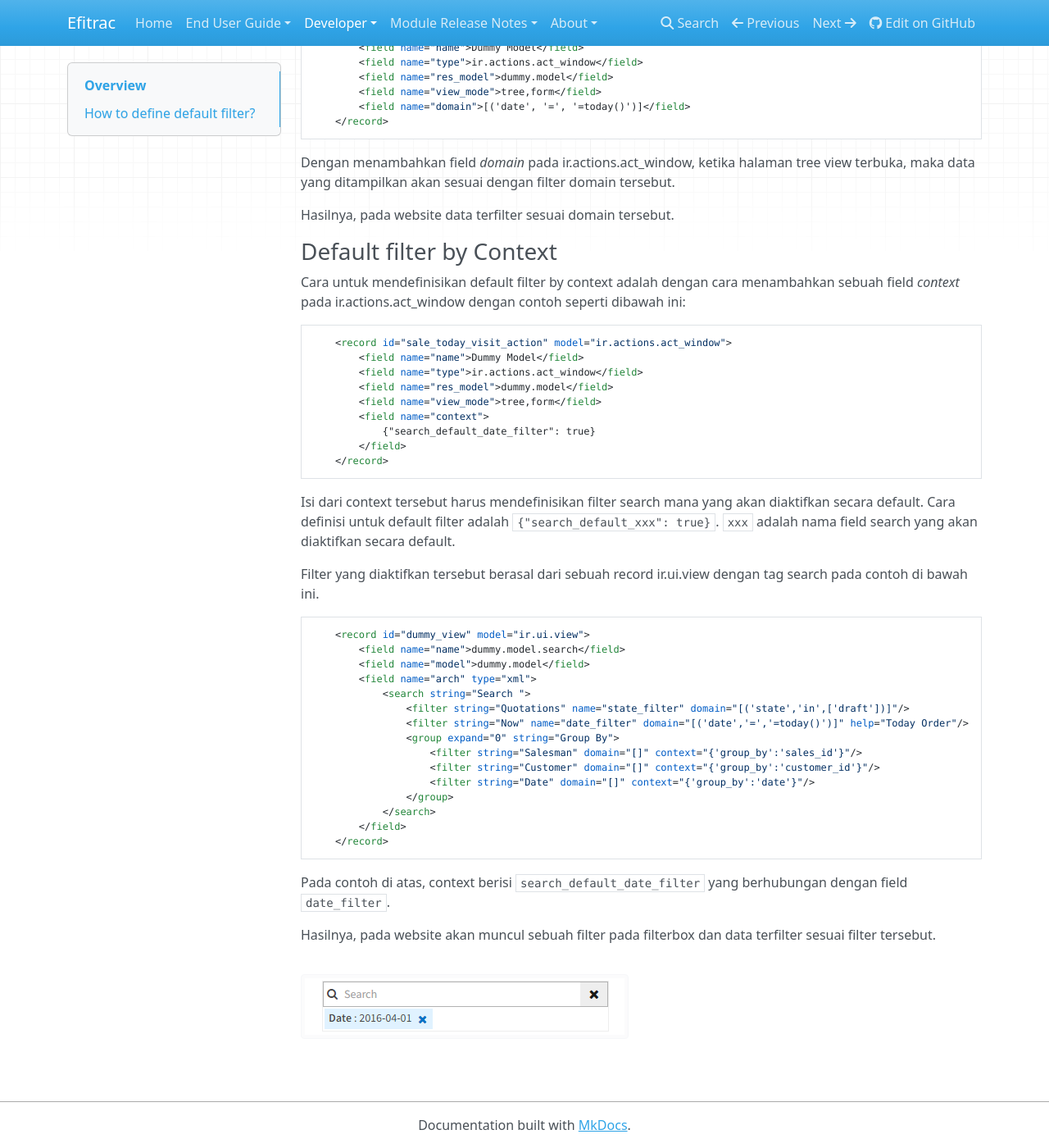
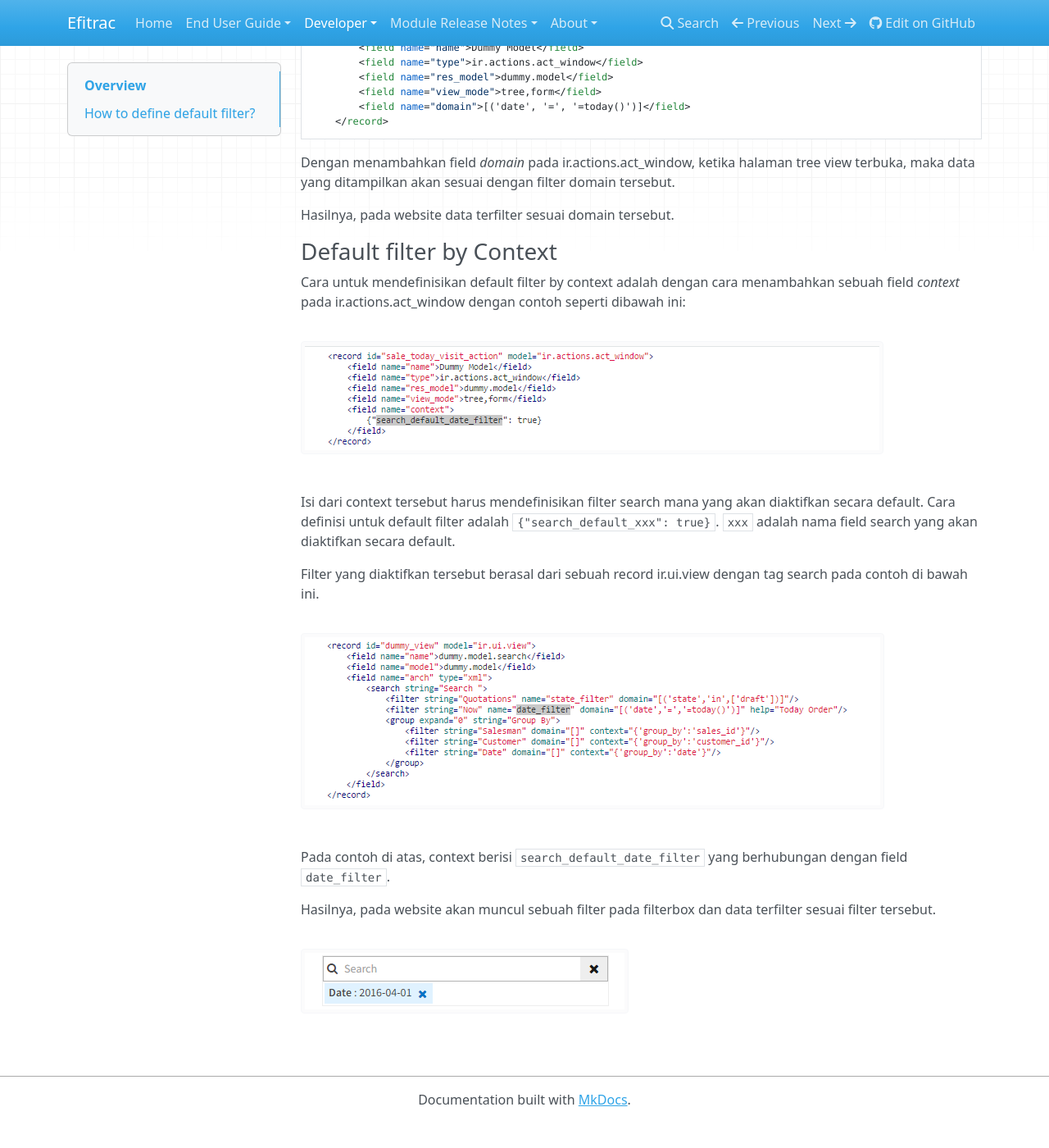
Before and after one commit to ianyulianto/efitrac-wiki, an MkDocs documentation site: the page built from docs/developer/default-search-filter.md, in a window 1280 px wide and 1400 px high, scrolled down 365 px. Shown: the whole window at 82% size. Built offline with MkDocs 1.6.1, drawn with Linux system fonts in a browser that asks for light colours; nearby versions of some CDN libraries; old or Windows-style settings are respelled for this version of MkDocs; after the commit the page ends 1734 px from its top, so only the background shows below that.

Commit message:
image context

````diff
--- a/docs/developer/default-search-filter.md
+++ b/docs/developer/default-search-filter.md
@@ -29,17 +29,7 @@ Hasilnya, pada website data terfilter sesuai domain tersebut.
 Cara untuk mendefinisikan default filter by context adalah dengan cara menambahkan sebuah field *context* pada ir.actions.act_window
 dengan contoh seperti dibawah ini:
 
-```xml
-	<record id="sale_today_visit_action" model="ir.actions.act_window">
-		<field name="name">Dummy Model</field>
-		<field name="type">ir.actions.act_window</field>
-		<field name="res_model">dummy.model</field>
-		<field name="view_mode">tree,form</field>
-		<field name="context">
-            {"search_default_date_filter": true}
-        </field>
-	</record>
-```
+![Act Window](img/domain-context-filter-act_window.png)
 
 Isi dari context tersebut harus mendefinisikan filter search mana yang akan diaktifkan secara default.
 Cara definisi untuk default filter adalah  `{"search_default_xxx": true}`.
@@ -47,23 +37,7 @@ Cara definisi untuk default filter adalah  `{"search_default_xxx": true}`.
 
 Filter yang diaktifkan tersebut berasal dari sebuah record ir.ui.view dengan tag search pada contoh di bawah ini.
 
-```xml
-	<record id="dummy_view" model="ir.ui.view">
-		<field name="name">dummy.model.search</field>
-		<field name="model">dummy.model</field>
-		<field name="arch" type="xml">
-			<search string="Search ">
-				<filter string="Quotations" name="state_filter" domain="[('state','in',['draft'])]"/>
-				<filter string="Now" name="date_filter" domain="[('date','=','=today()')]" help="Today Order"/>
-				<group expand="0" string="Group By">
-					<filter string="Salesman" domain="[]" context="{'group_by':'sales_id'}"/>
-					<filter string="Customer" domain="[]" context="{'group_by':'customer_id'}"/>
-					<filter string="Date" domain="[]" context="{'group_by':'date'}"/>
-				</group>
-			</search>
-		</field>
-	</record>
-```
+![View](img/domain-context-filter-view.png)
 
 Pada contoh di atas, context berisi `search_default_date_filter` yang berhubungan dengan field `date_filter`.
 
````
Also changed, not shown: docs/developer/img/domain-context-filter-act_window.png (added), docs/developer/img/domain-context-filter-view.png (added).
